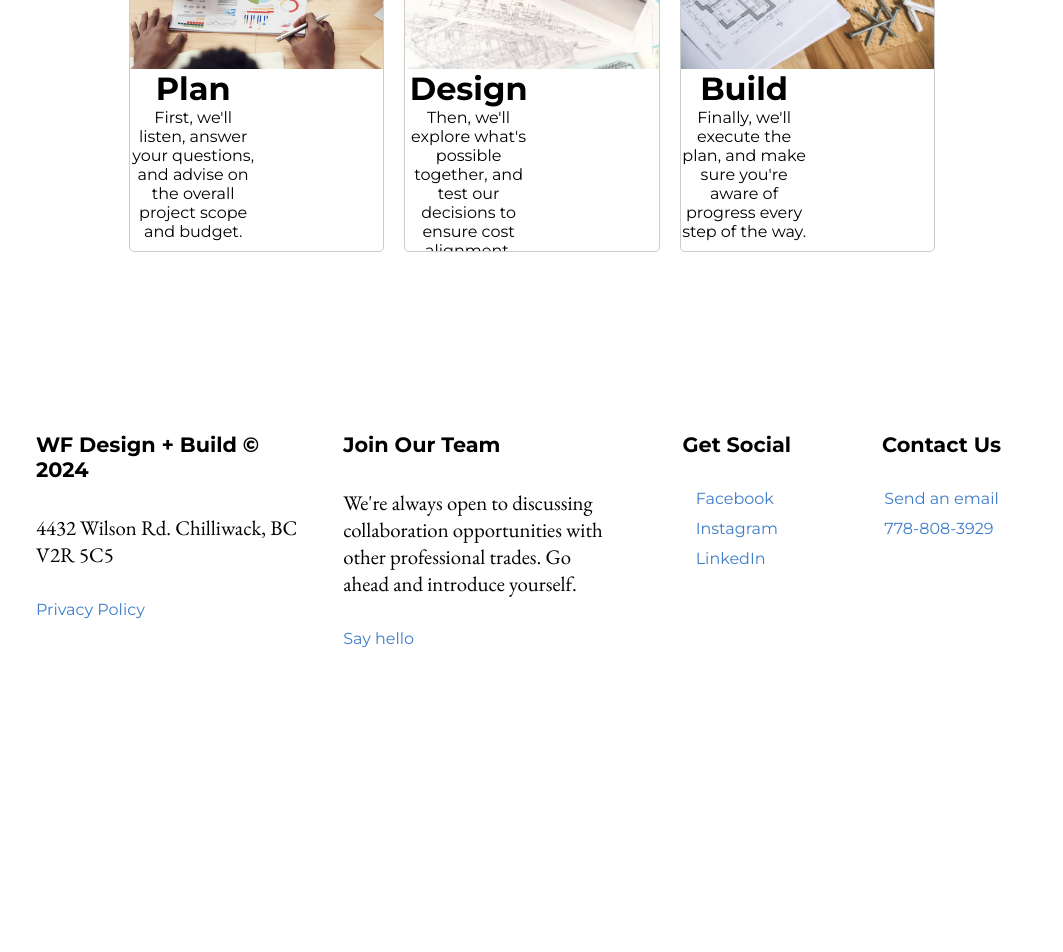
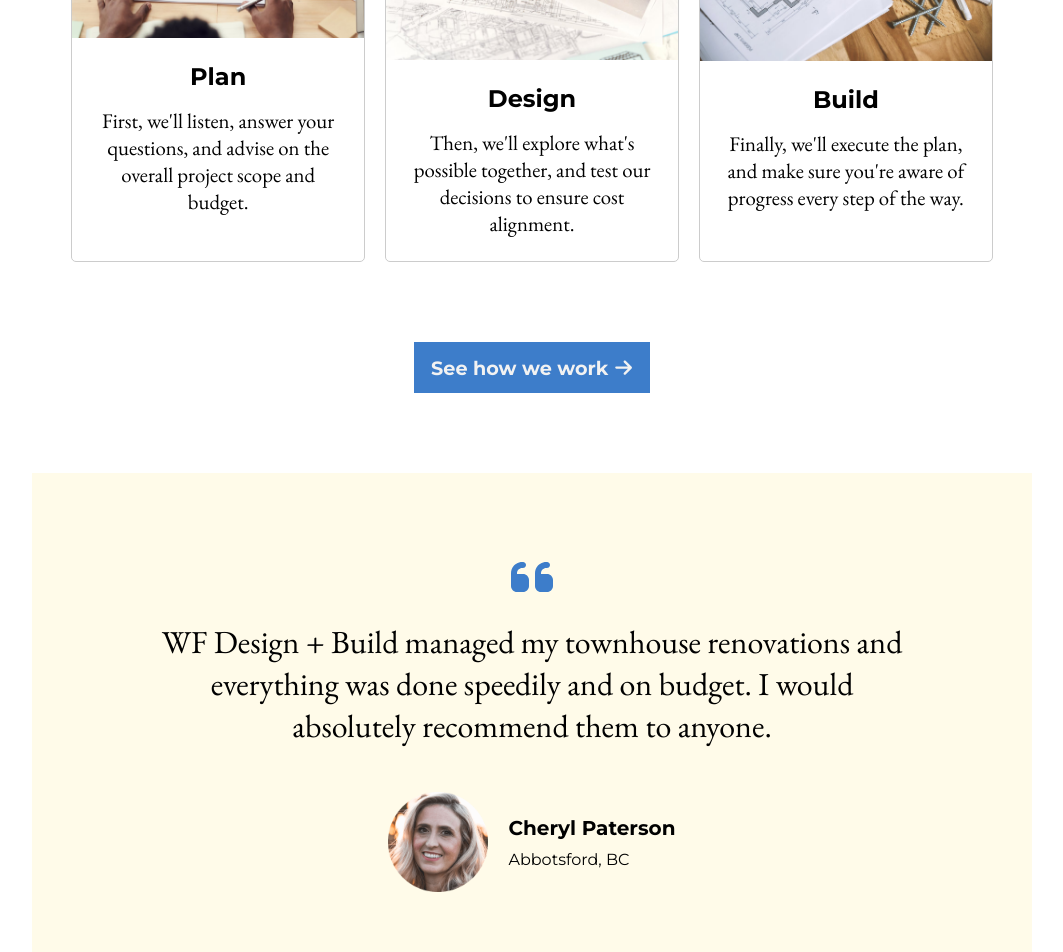
Before and after one commit to eric-dias/wfdesign, a Next.js app: page / in a window 1280 px wide. Shown: the part 1720-2672 px from the top of the page, without its empty margins (108-1171 px from the left). Before the commit the page ends 2436 px from the top, so only its background shows below. Built offline with nearby package versions, Linux system fonts and the light colour scheme.

Commit message:
client review and homepage responsivity

```diff
--- a/src/app/globals.css
+++ b/src/app/globals.css
@@ -8,6 +8,7 @@
   --regular-font: "Montserrat", sans-serif;
   --serif-font: "EB Garamond", serif;
   --blue: #3d7dca;
+  --yellow: #fffbe9;
   --title: #011e41;
   --off-white: #f2f2f2;
 }
@@ -18,7 +19,7 @@
   box-sizing: border-box;
 }
 
-a{
+a {
   text-decoration: none;
   color: inherit;
 }
--- a/src/app/page.jsx
+++ b/src/app/page.jsx
@@ -6,14 +6,15 @@ import principlesJson from "../../public/principles.json";
 
 import ProjectCard from "@/components/projectCard/projectCard";
 
-import { FaArrowRight } from "react-icons/fa6";
+import { FaArrowRight, FaQuoteLeft } from "react-icons/fa6";
 import PrinciplesCard from "@/components/principlesCard/principlesCard";
+import LinkButton from "@/components/linkButton/linkButton";
 
 export default function Home() {
   //console.log(projects);
 
   const firstProjects = projectsJson.projects.slice(0, 4);
-  const principles = principlesJson.principles
+  const principles = principlesJson.principles;
 
   return (
     <main className={styles.main}>
@@ -53,8 +54,55 @@ export default function Home() {
 
       <div className={styles.principlesContainer}>
         {principles.map((principle) => (
-          <PrinciplesCard key={principle.id} principle={principle}/>
+          <PrinciplesCard key={principle.id} principle={principle} />
         ))}
+      </div>
+
+      <Link href="/services" className={`${styles.link} ${styles.smallLink}`}>
+        See how we work&nbsp;
+        <FaArrowRight className={styles.icon} />
+      </Link>
+
+      <div className={styles.clientReviewContainer}>
+        <FaQuoteLeft className={styles.iconQuote} />
+        <h2 className={styles.clientReviewText}>
+          WF Design + Build managed my townhouse renovations and everything was
+          done speedily and on budget. I would absolutely recommend them to
+          anyone.
+        </h2>
+        <div className={styles.clientContainer}>
+          <img src="/images/client.png" className={styles.clientImg} />
+          <div className={styles.clientDescription}>
+            <h2 className={styles.clientName}>Cheryl Paterson</h2>
+            <p className={styles.clientAddress}>Abbotsford, BC</p>
+          </div>
+        </div>
+      </div>
+
+      <div className={styles.botContainer}>
+        <div className={styles.botContainerImageContainer}>
+          <img
+            src="/images/buildings.png"
+            alt="buildings"
+            className={styles.botImage}
+          />
+        </div>
+
+        <div className={styles.botContainerContent}>
+          <h1 className={styles.smallTitle}>
+            If you're eager to start a new home renovation project, we're
+            experienced, established, and ready to get to work.
+          </h1>
+          <h2 className={styles.subtitle}>
+            Since 2005, we've helped hundreds of Fraser Valley homeowners like
+            you create better living spaces with forward-thinking design,
+            experience-driven insight, and expert level craftsmanship.
+          </h2>
+          <Link href="/contact" className={`${styles.link}`}>
+            Let's work together&nbsp;
+            <FaArrowRight className={styles.icon} />
+          </Link>
+        </div>
       </div>
     </main>
   );
--- a/src/app/page.module.css
+++ b/src/app/page.module.css
@@ -23,6 +23,13 @@
   color: var(--title);
 }
 
+.smallTitle {
+  font-family: var(--regular-font);
+  font-size: 2rem;
+  font-weight: 700;
+  color: var(--title);
+}
+
 .subtitle {
   font-family: var(--serif-font);
   font-weight: 400;
@@ -35,22 +42,23 @@
 .link {
   width: fit-content;
   text-align: center;
+  display: flex;
+  text-decoration: none;
+  align-items: center;
   color: inherit;
   font-size: 1.5rem;
   font-weight: 700;
-  padding: 0.8em;
+  padding: 0.7em 0.9em;
   color: var(--off-white);
   background-color: var(--blue);
 }
 
-.contactLink {
-  display: flex;
-  text-decoration: none;
-  align-items: center;
+.smallLink {
+  font-size: 1.2em;
 }
 
 .icon {
-  font-size: 1.5rem;
+  font-size: inherit;
 }
 
 .projectsContainer {
@@ -75,10 +83,10 @@
 }
 
 .principlesContainer {
-  width: 70%;
+  width: 80%;
   max-width: 1000px;
   height: auto;
-  margin: 100px auto;
+  margin: 80px auto;
   list-style: none;
   display: grid;
   grid-template-columns: repeat(3, 1fr);
@@ -86,8 +94,150 @@
   row-gap: 20px;
 }
 
-@media screen and (width < 1000px) {
+.clientReviewContainer {
+  width: 90%;
+  max-width: 1000px;
+  display: flex;
+  flex-direction: column;
+  align-items: center;
+  margin: 80px auto;
+  padding: 5em;
+  gap: 1.25em;
+  background: var(--yellow);
+}
+
+.iconQuote {
+  font-size: 3rem;
+  color: var(--blue);
+}
+
+.clientReviewText {
+  width: 90%;
+  font-family: var(--serif-font);
+  font-size: 2em;
+  font-weight: normal;
+  text-align: center;
+}
+
+.clientContainer {
+  height: 150px;
+  display: flex;
+  gap: 1.25em;
+}
+
+.clientContainer {
+  display: flex;
+  align-items: center;
+}
+
+.clientImg {
+  height: 100px;
+}
+
+.clientDescription {
+  display: flex;
+  flex-direction: column;
+  gap: 0.6em;
+}
+
+.clientName {
+  font-size: 1.25em;
+}
+
+.botContainer {
+  width: 80%;
+  padding: 2em;
+  max-width: 1200px;
+  display: flex;
+  align-items: center;
+}
+
+.botContainerImageContainer {
+  height: 100%;
+  width: 100%;
+}
+
+.botImage {
+  width: 100%;
+  height: 100%;
+  object-fit: contain;
+}
+
+.botContainerContent {
+  display: flex;
+  flex-direction: column;
+  gap: 1.5em;
+  margin-left: 4em;
+}
+
+@media screen and (width <= 1000px) and (width >= 700px) {
+  .main {
+    padding: 2em;
+  }
+
   .topContainer {
     width: 80%;
   }
+
+  .projectsContainer {
+    width: 90%;
+    grid-template-columns: repeat(2, 1fr);
+    column-gap: 10px;
+    row-gap: 10px;
+  }
+  .principlesContainer {
+    width: 100%;
+    grid-template-columns: repeat(2, 1fr);
+  }
+
+  .botContainer {
+    width: 100%;
+    flex-direction: column;
+    gap: 2em;
+  }
+
+  .botContainerImageContainer {
+    height: 250px;
+  }
 }
+
+@media screen and (width <= 700px) {
+  .main {
+    padding: 1em;
+  }
+  .topContainer {
+    width: 80%;
+  }
+
+  .projectsContainer {
+    width: 90%;
+    grid-template-columns: repeat(1, 1fr);
+    column-gap: 20px;
+    row-gap: 20px;
+  }
+
+  .principlesContainer {
+    width: 100%;
+    grid-template-columns: repeat(1, 1fr);
+  }
+
+  .clientReviewContainer {
+    width: 100%;
+    padding: 1em;
+  }
+
+  .botContainer {
+    width: 100%;
+    flex-direction: column;
+    align-items: center;
+    gap: 2em;
+  }
+
+  .botContainerImageContainer {
+    height: 200px;
+  }
+
+  .botContainerContent {
+    margin-left: 0;
+  }
+}
--- a/src/components/footer/footer.module.css
+++ b/src/components/footer/footer.module.css
@@ -18,7 +18,7 @@
 
 .block:nth-child(3),
 .block:nth-child(4) {
-  align-items: center;
+  align-items: left;
   width: 20%;
 }
 
@@ -47,3 +47,43 @@
   flex-direction: column;
   gap: 0.7em;
 }
+
+@media screen and (width <= 1000px) and (width >= 700px) {
+  .container {
+    display: grid;
+    grid-template-columns: repeat(2, 1fr);
+    height: auto;
+  }
+
+  .block {
+    width: 100%;
+  }
+
+  .block:nth-child(3),
+  .block:nth-child(4) {
+    width: 100%;
+  }
+}
+
+@media screen and (width <= 700px) {
+  .container {
+    display: flex;
+    flex-direction: column;
+    align-items: center;
+    text-align: center;
+    height: fit-content;
+  }
+
+  .block {
+    width: 100%;
+  }
+
+  .block:nth-child(3),
+  .block:nth-child(4) {
+    width: 100%;
+  }
+
+  .block a{
+    width: 100%;
+  }
+}
--- /dev/null
+++ b/src/components/linkButton/linkButton.jsx
@@ -0,0 +1,19 @@
+import { FaArrowRight } from "react-icons/fa6";
+import styles from "./linkButton.module.css";
+
+import Link from "next/link";
+
+const LinkButton = (to, text) => {
+  return (
+    <Link
+      href={`/${to}`}
+      key={"contact"}
+      className={`${styles.link} ${styles.contactLink}`}
+    >
+      {text}&nbsp;
+      <FaArrowRight className={styles.icon} />
+    </Link>
+  );
+};
+
+export default LinkButton;
--- a/src/components/principlesCard/principlesCard.jsx
+++ b/src/components/principlesCard/principlesCard.jsx
@@ -1,4 +1,4 @@
-import styles from "./PrinciplesCard.module.css";
+import styles from "./principlesCard.module.css";
 
 const PrinciplesCard = ({ principle }) => {
   return (
--- a/src/components/principlesCard/principlesCard.module.css
+++ b/src/components/principlesCard/principlesCard.module.css
@@ -11,7 +11,6 @@
 
 .imageContainer {
   width: 100%;
-  height: 50%;
   flex: 1;
 }
 
@@ -22,8 +21,20 @@
 }
 
 .textContainer {
-  width: 50%;
-  height: 50%;
+  display: flex;
+  flex-direction: column;
+  gap: 1em;
+  width: 100%;
+  padding: 1.5em;
   flex: 1;
   text-align: center;
 }
+
+.title {
+  font-size: 1.5em;
+}
+
+.description {
+  font-size: 1.3em;
+  font-family: var(--serif-font);
+}
```
Also changed, not shown: public/images/buildings.png (added), public/images/client.png (added), src/components/linkButton/linkButton.module.css (added).
